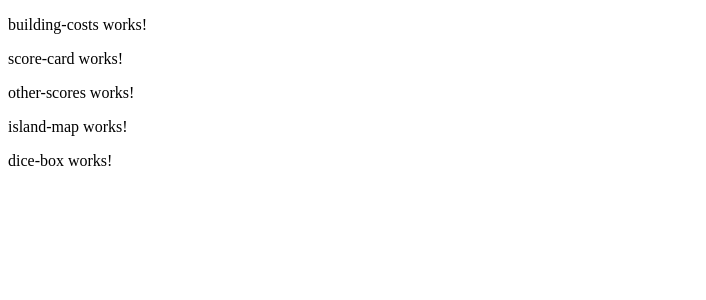
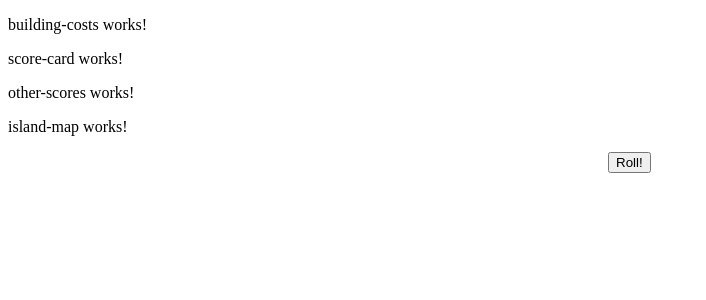
Before and after one commit to thegouge/catan-dice-game, an Angular app: page / in a window 1280 px wide. Shown: the top 300 px of the page, without its empty margins (0-706 px from the left). Built offline with nearby package versions, Linux system fonts and the light colour scheme.

Commit message:
created basic dice functionality

```diff
--- a/src/app/components/dice-box/dice-box.component.css
+++ b/src/app/components/dice-box/dice-box.component.css
@@ -0,0 +1,9 @@
+.component {
+  display: flex;
+}
+.dice {
+  width: 100px;
+}
+.selected {
+  background: red;
+}
--- a/src/app/components/dice-box/dice-box.component.html
+++ b/src/app/components/dice-box/dice-box.component.html
@@ -1,3 +1,10 @@
-<p>
-  dice-box works!
-</p>
+<div class="component">
+  <div
+    [ngClass]="die.selected ? 'selected dice' : 'dice'"
+    (click)="toggleSelect(die.id)"
+    *ngFor="let die of dice"
+  >
+    {{ die.resource }}
+  </div>
+  <button id="roll" (click)="rollDice()">Roll!</button>
+</div>
--- a/src/app/components/dice-box/dice-box.component.ts
+++ b/src/app/components/dice-box/dice-box.component.ts
@@ -1,15 +1,40 @@
-import { Component, OnInit } from '@angular/core';
+import {Component, OnInit} from "@angular/core";
+import {Die} from "../../models/die";
 
 @Component({
-  selector: 'app-dice-box',
-  templateUrl: './dice-box.component.html',
-  styleUrls: ['./dice-box.component.css']
+  selector: "app-dice-box",
+  templateUrl: "./dice-box.component.html",
+  styleUrls: ["./dice-box.component.css"]
 })
 export class DiceBoxComponent implements OnInit {
+  dice: Die[];
+  rolls: number;
 
-  constructor() { }
+  constructor() {
+    this.rolls = 3;
+  }
 
   ngOnInit() {
+    this.dice = [
+      new Die(0),
+      new Die(1),
+      new Die(2),
+      new Die(3),
+      new Die(4),
+      new Die(5)
+    ];
   }
 
+  rollDice() {
+    this.dice
+      .filter((die) => !die.selected)
+      .forEach((die) => {
+        die.rollResource();
+      });
+    this.rolls--;
+  }
+
+  toggleSelect(id: number) {
+    this.dice[id].selected = !this.dice[id].selected;
+  }
 }
--- /dev/null
+++ b/src/app/models/die.ts
@@ -0,0 +1,40 @@
+// tslint:disable-next-line: class-name
+export class Die {
+  constructor(id: number) {
+    this.id = id;
+  }
+  id: number;
+  resource: string;
+  selected: boolean;
+  rollResource() {
+    switch (Math.round(Math.random() * 5)) {
+      case 0:
+        this.resource = "gold";
+        break;
+
+      case 1:
+        this.resource = "wood";
+        break;
+
+      case 2:
+        this.resource = "brick";
+        break;
+
+      case 3:
+        this.resource = "wool";
+        break;
+
+      case 4:
+        this.resource = "wheat";
+        break;
+
+      case 5:
+        this.resource = "ore";
+        break;
+
+      default:
+        this.resource = "";
+        break;
+    }
+  }
+}
```
